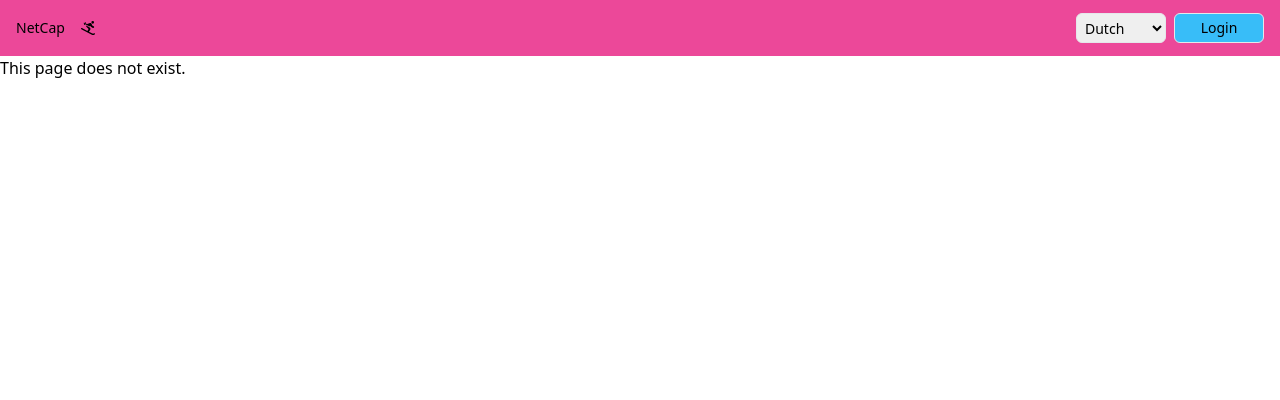
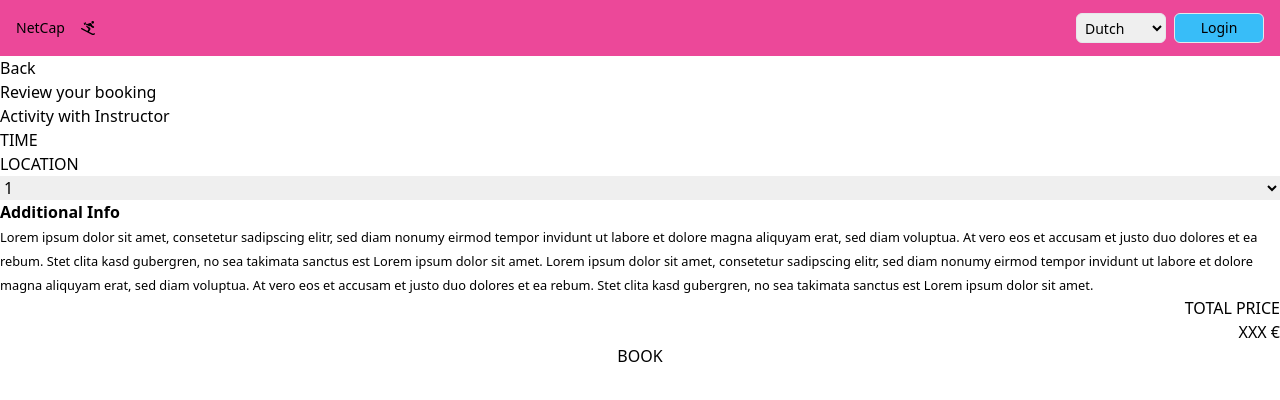
Before and after one commit to alohacyclist/frontend-netcap, a React (Create React App) app: page /booking in a window 1280 px wide. Shown: the top 400 px of the page. Built offline with nearby package versions, Linux system fonts and the light colour scheme.

Commit message:
outline booking page

```diff
--- a/src/index.js
+++ b/src/index.js
@@ -4,6 +4,7 @@ import "./index.css";
 import App from "./App";
 import { BrowserRouter, Route, Routes } from "react-router-dom";
 import { NotFound, Start, Results, Team, Reviews } from "./pages";
+import { Booking } from "./pages/Booking";
 
 const root = ReactDOM.createRoot(document.getElementById("root"));
 root.render(
@@ -14,6 +15,7 @@ root.render(
           <Route index element={<Start />} />
           <Route path='/results' element={<Results />} />
           <Route path='/team' element={<Team />} />
+          <Route path='/booking' element={<Booking />} />
 
           {/* REMOVE 42 */}
           <Route path=':instrucor-reviews/42' element={<Reviews />} />
--- /dev/null
+++ b/src/pages/Booking.jsx
@@ -0,0 +1,56 @@
+import { useNavigate } from "react-router-dom"
+
+ export function Booking() {
+    const navigate = useNavigate()
+  return (
+    <div className="flex flex-col">
+        <div>
+            <button
+            onClick={ () => navigate(-1)}
+            >
+                Back
+            </button>
+        </div>
+
+        <h1>Review your booking</h1>
+
+        <div className="flex flex-col">
+            <h3>Activity with Instructor</h3>
+            <h3>TIME</h3>
+            <h4>LOCATION</h4>
+
+            <select>
+                <option>1</option>
+                <option>2</option>
+                <option>3</option>
+                <option>4</option>
+                <option>5</option>
+                <option>6</option>
+                <option>7</option>
+                <option>8</option>
+                <option>9</option>
+                <option>10</option>
+            </select>
+
+            <div>
+                <p>
+                    <b>Additional Info</b>
+                </p>
+                <small>
+                Lorem ipsum dolor sit amet, consetetur sadipscing elitr, sed diam nonumy eirmod tempor invidunt ut labore et dolore magna aliquyam erat, sed diam voluptua. At vero eos et accusam et justo duo dolores et ea rebum. Stet clita kasd gubergren, no sea takimata sanctus est Lorem ipsum dolor sit amet. Lorem ipsum dolor sit amet, consetetur sadipscing elitr, sed diam nonumy eirmod tempor invidunt ut labore et dolore magna aliquyam erat, sed diam voluptua. At vero eos et accusam et justo duo dolores et ea rebum. Stet clita kasd gubergren, no sea takimata sanctus est Lorem ipsum dolor sit amet.
+                </small>
+            </div>
+
+            <div className="flex flex-col text-end">
+                <h2>TOTAL PRICE</h2>
+                <h2>XXX €</h2>
+            </div>
+
+            <button>
+                BOOK
+            </button>
+
+        </div>
+    </div>
+  )
+}
--- a/src/pages/index.js
+++ b/src/pages/index.js
@@ -3,3 +3,4 @@ export { Start } from "./Start";
 export { Results } from "./Results";
 export { Team } from "./Team";
 export { Reviews } from "./Reviews";
+export { Booking } from "./Booking";
```
